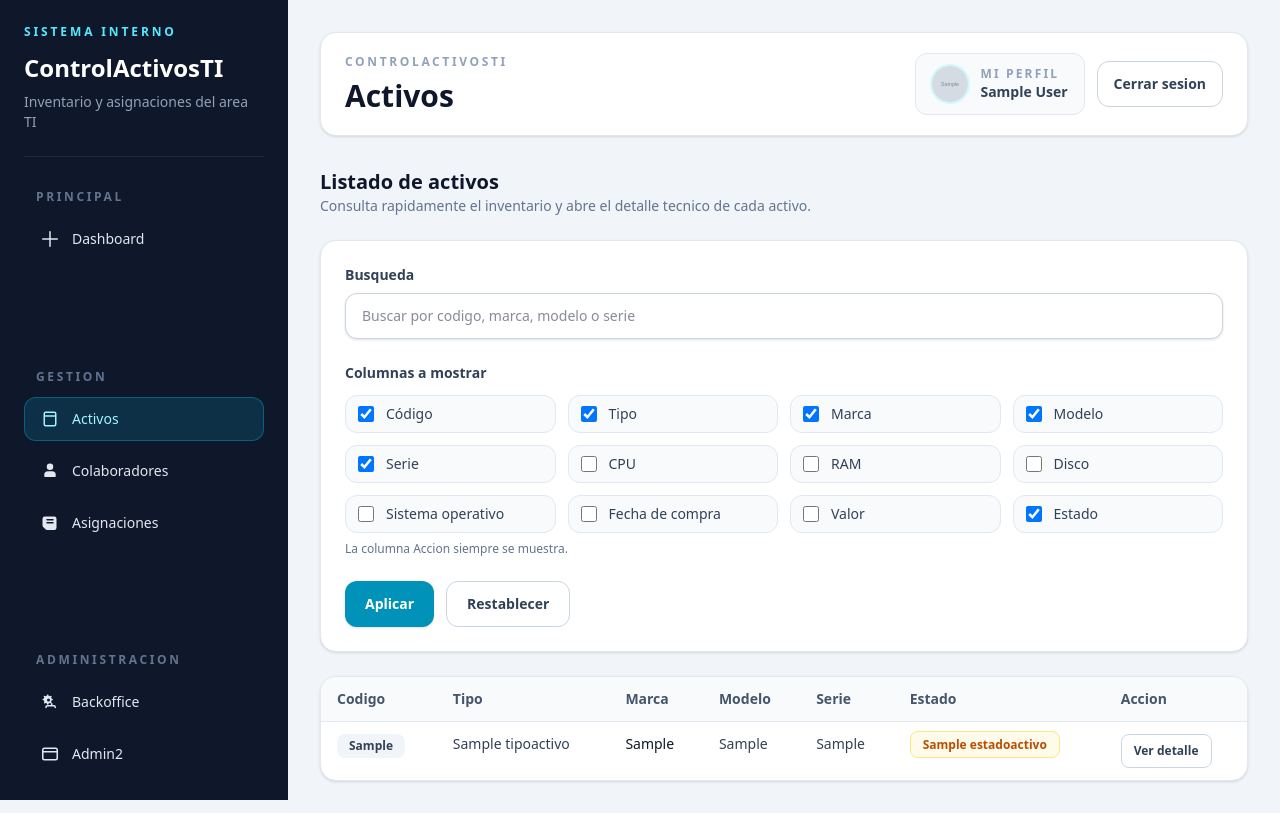
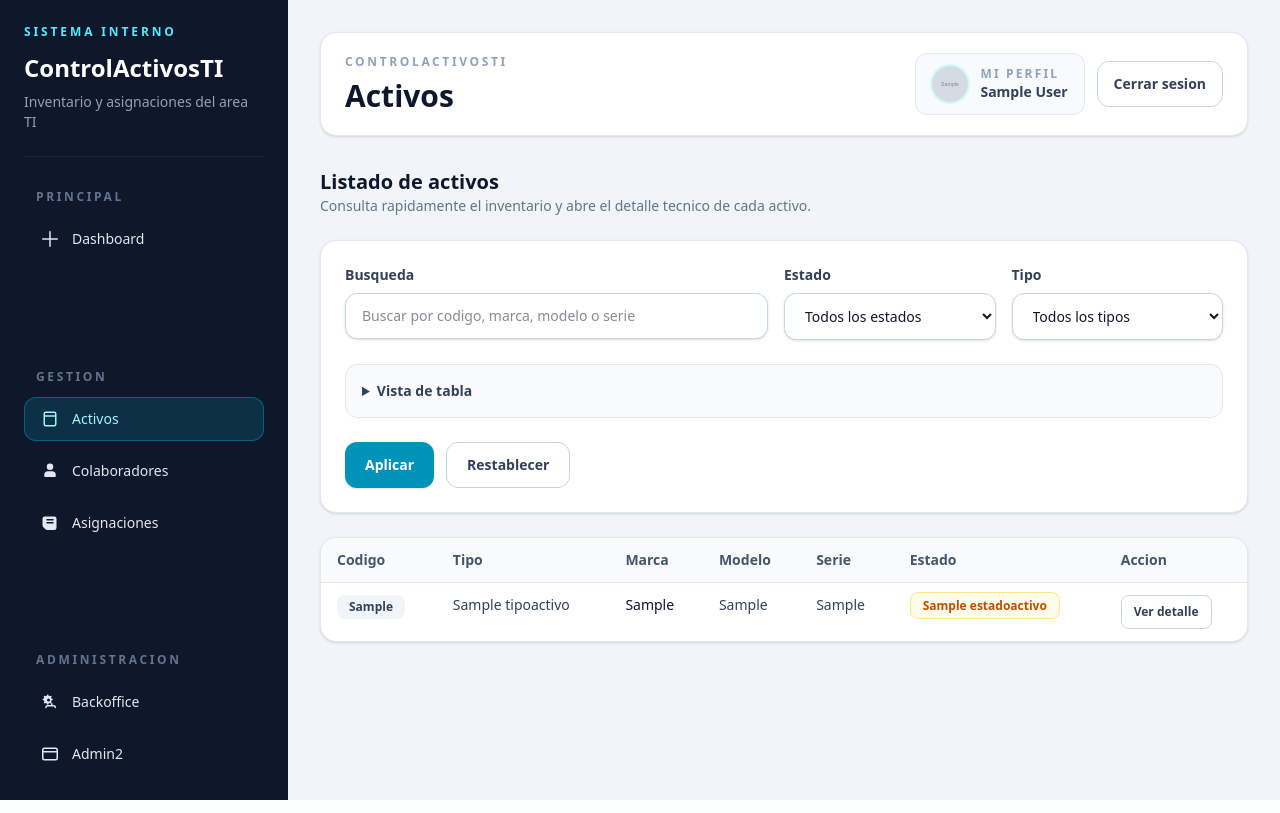
Before and after one commit to KevinLeandr019/ControlActivosTI, a Django app: page /activos/ in a window 1280 px wide. Run offline with Django 5.2, Linux system fonts and the light colour scheme; a user stored in the database is signed in; tables that the repository leaves empty hold one stand-in row (values such as "Sample post"); grey boxes marked "Sample" are stand-in pictures.

Commit message:
Modificado ruta /activos, agregado filtros y columnas

```diff
--- a/ControlActivosTI/apps/activos/views.py
+++ b/ControlActivosTI/apps/activos/views.py
@@ -3,6 +3,7 @@ from django.db.models import Prefetch, Q
 from django.views.generic import DetailView, ListView
 
 from apps.asignaciones.models import AsignacionDetalle
+from apps.catalogos.models import EstadoActivo, TipoActivo
 
 from .models import Activo, EventoActivo, FotoActivo
 
@@ -61,6 +62,14 @@ class ActivoListView(LoginRequiredMixin, ListView):
                 | Q(serie__icontains=busqueda)
             )
 
+        estado_id = self.request.GET.get("estado", "").strip()
+        if estado_id.isdigit():
+            queryset = queryset.filter(estado_activo_id=estado_id)
+
+        tipo_id = self.request.GET.get("tipo", "").strip()
+        if tipo_id.isdigit():
+            queryset = queryset.filter(tipo_activo_id=tipo_id)
+
         return queryset
 
     def get_context_data(self, **kwargs):
@@ -68,6 +77,10 @@ class ActivoListView(LoginRequiredMixin, ListView):
         context["columnas_disponibles"] = self.COLUMNAS_DISPONIBLES
         context["columnas_seleccionadas"] = self.get_selected_columns()
         context["busqueda"] = self.request.GET.get("q", "").strip()
+        context["estado_seleccionado"] = self.request.GET.get("estado", "").strip()
+        context["tipo_seleccionado"] = self.request.GET.get("tipo", "").strip()
+        context["estados_activo"] = EstadoActivo.objects.filter(activo=True).order_by("nombre")
+        context["tipos_activo"] = TipoActivo.objects.filter(activo=True).order_by("nombre")
         return context
 
 
--- a/ControlActivosTI/templates/activos/lista.html
+++ b/ControlActivosTI/templates/activos/lista.html
@@ -13,6 +13,7 @@
 
 <div class="mb-6 rounded-2xl border border-slate-200 bg-white p-6 shadow-sm">
     <form method="get" class="space-y-6">
+        <div class="grid gap-4 lg:grid-cols-[minmax(0,1.4fr)_minmax(180px,0.7fr)_minmax(180px,0.7fr)]">
             <div>
                 <label class="mb-2 block text-sm font-semibold text-slate-700">Busqueda</label>
                 <input
@@ -25,7 +26,64 @@
             </div>
 
             <div>
-            <p class="mb-3 block text-sm font-semibold text-slate-700">Columnas a mostrar</p>
+                <label for="filtro-estado" class="mb-2 block text-sm font-semibold text-slate-700">Estado</label>
+                <select
+                    id="filtro-estado"
+                    name="estado"
+                    class="w-full rounded-xl border border-slate-300 bg-white px-4 py-3 text-sm text-slate-900 shadow-sm outline-none transition duration-200 focus:border-cyan-500 focus:ring-4 focus:ring-cyan-100"
+                >
+                    <option value="">Todos los estados</option>
+                    {% for estado in estados_activo %}
+                        <option value="{{ estado.pk }}" {% if estado_seleccionado == estado.pk|stringformat:"s" %}selected{% endif %}>
+                            {{ estado.nombre }}
+                        </option>
+                    {% endfor %}
+                </select>
+            </div>
+
+            <div>
+                <label for="filtro-tipo" class="mb-2 block text-sm font-semibold text-slate-700">Tipo</label>
+                <select
+                    id="filtro-tipo"
+                    name="tipo"
+                    class="w-full rounded-xl border border-slate-300 bg-white px-4 py-3 text-sm text-slate-900 shadow-sm outline-none transition duration-200 focus:border-cyan-500 focus:ring-4 focus:ring-cyan-100"
+                >
+                    <option value="">Todos los tipos</option>
+                    {% for tipo in tipos_activo %}
+                        <option value="{{ tipo.pk }}" {% if tipo_seleccionado == tipo.pk|stringformat:"s" %}selected{% endif %}>
+                            {{ tipo.nombre }}
+                        </option>
+                    {% endfor %}
+                </select>
+            </div>
+        </div>
+
+        {% if busqueda or estado_seleccionado or tipo_seleccionado %}
+            <div class="flex flex-wrap items-center gap-2">
+                <span class="text-xs font-semibold uppercase tracking-[0.18em] text-slate-500">Filtros activos</span>
+                {% if busqueda %}
+                    <span class="rounded-full border border-slate-200 bg-slate-50 px-3 py-1 text-xs font-medium text-slate-700">Busqueda: {{ busqueda }}</span>
+                {% endif %}
+                {% if estado_seleccionado %}
+                    {% for estado in estados_activo %}
+                        {% if estado_seleccionado == estado.pk|stringformat:"s" %}
+                            <span class="rounded-full border border-cyan-200 bg-cyan-50 px-3 py-1 text-xs font-medium text-cyan-700">Estado: {{ estado.nombre }}</span>
+                        {% endif %}
+                    {% endfor %}
+                {% endif %}
+                {% if tipo_seleccionado %}
+                    {% for tipo in tipos_activo %}
+                        {% if tipo_seleccionado == tipo.pk|stringformat:"s" %}
+                            <span class="rounded-full border border-amber-200 bg-amber-50 px-3 py-1 text-xs font-medium text-amber-700">Tipo: {{ tipo.nombre }}</span>
+                        {% endif %}
+                    {% endfor %}
+                {% endif %}
+            </div>
+        {% endif %}
+
+        <details class="rounded-xl border border-slate-200 bg-slate-50 p-4">
+            <summary class="cursor-pointer text-sm font-semibold text-slate-700">Vista de tabla</summary>
+            <p class="mt-2 text-xs text-slate-500">Escoge que columnas quieres ver. La columna Accion siempre se muestra.</p>
             <div class="grid grid-cols-2 gap-3 md:grid-cols-3 xl:grid-cols-4">
                 {% for key, label in columnas_disponibles %}
                     <label class="flex items-center gap-3 rounded-xl border border-slate-200 bg-slate-50 px-3 py-2 text-sm text-slate-700 transition hover:border-slate-300 hover:bg-slate-100">
@@ -40,10 +98,9 @@
                     </label>
                 {% endfor %}
             </div>
-            <p class="mt-2 text-xs text-slate-500">La columna Accion siempre se muestra.</p>
-        </div>
+        </details>
 
-        <div class="flex gap-3">
+        <div class="flex flex-wrap gap-3">
             <button type="submit" class="rounded-xl bg-cyan-600 px-5 py-3 text-sm font-semibold text-white shadow-sm transition hover:bg-cyan-700">
                 Aplicar
             </button>
```
Also changed, not shown: ControlActivosTI/media/perfiles/jvillacres.png (added). Lines whose indentation alone changed are shown as unchanged.
